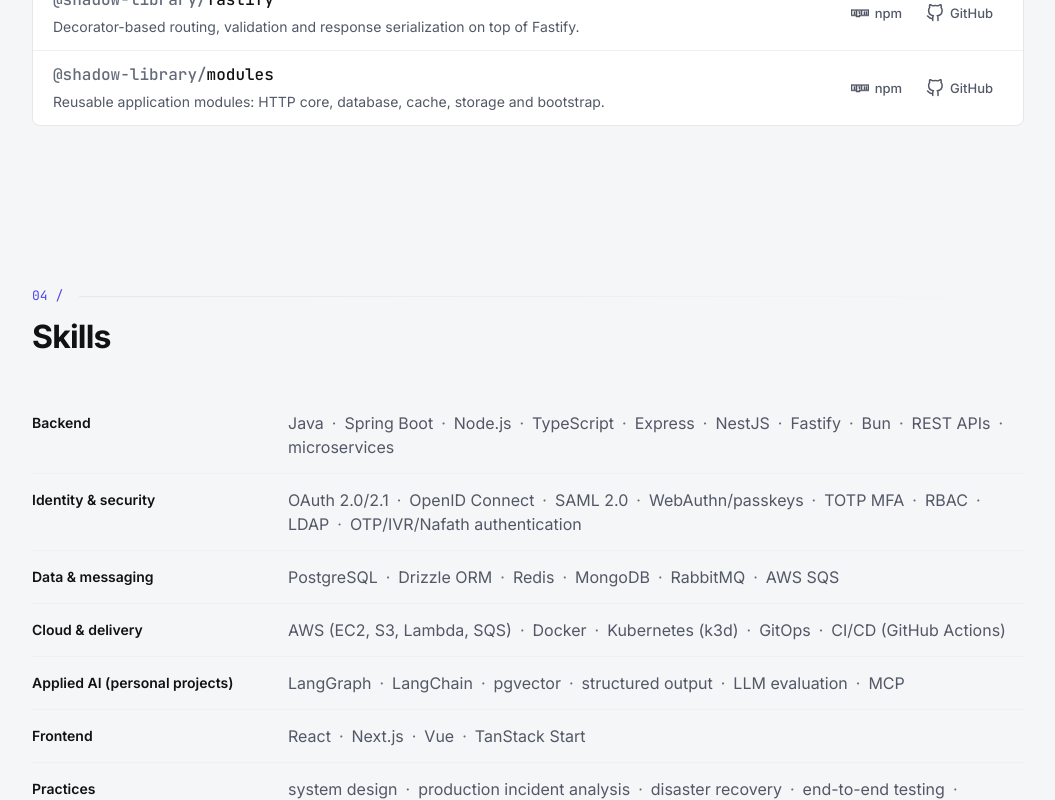
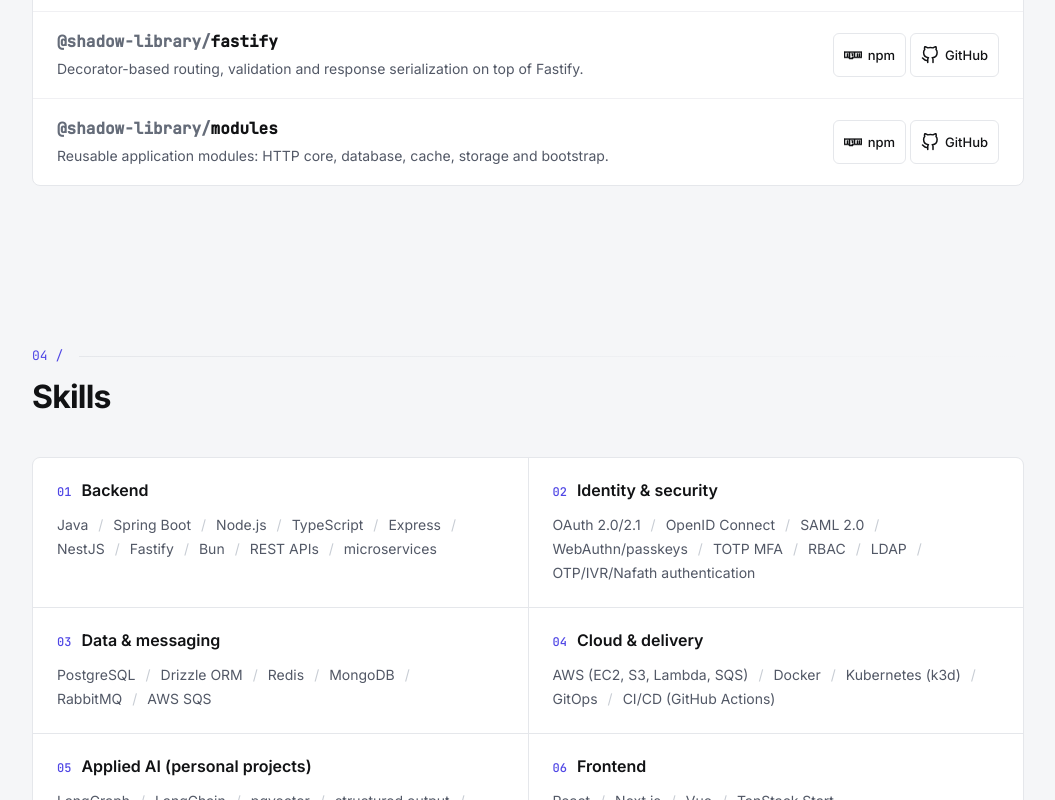
Before and after one commit to leanderpaul/leanderpaul.github.io, a Vue app: page / in a window 1280 px wide. Shown: the part 4000-4800 px from the top of the page, without its empty margins (112-1167 px from the left). Built offline with nearby package versions, Linux system fonts and the light colour scheme.

Commit message:
style(home): restyle skills grid and package rows
Co-Authored-By: Claude Opus 5.5 <noreply@anthropic.com>

```diff
--- a/src/pages/home/open-source.component.vue
+++ b/src/pages/home/open-source.component.vue
@@ -51,7 +51,12 @@ function splitScope(name: string): [string, string] {
   grid-template-columns: minmax(0, 1fr) auto;
   align-items: center;
   gap: 4px 24px;
-  padding: 12px 20px;
+  padding: 18px 24px;
+  transition: background-color var(--sh-duration-fast) var(--sh-ease-standard);
+}
+
+.package:hover {
+  background-color: var(--sh-surface-well);
 }
 
 .package:not(:last-child) {
@@ -62,7 +67,7 @@ function splitScope(name: string): [string, string] {
   font-family: var(--sh-font-mono);
   font-size: var(--sh-text-body-lg);
   line-height: var(--sh-text-body-lg--line-height);
-  font-weight: 500;
+  font-weight: 600;
   overflow-wrap: anywhere;
 }
 
@@ -96,8 +101,9 @@ function splitScope(name: string): [string, string] {
   font-size: var(--sh-text-body-sm);
   line-height: var(--sh-text-body-sm--line-height);
   font-weight: 500;
-  color: var(--sh-text-secondary);
+  color: var(--sh-text-primary);
   text-decoration: none;
+  border: var(--sh-border-width) solid var(--sh-border-default);
   transition:
     color var(--sh-duration-fast) var(--sh-ease-standard),
     background-color var(--sh-duration-fast) var(--sh-ease-standard);
@@ -125,12 +131,13 @@ function splitScope(name: string): [string, string] {
   }
 
   .links {
-    margin-left: -10px;
+    gap: 8px;
   }
 }
 
 @media (prefers-reduced-motion: reduce) {
-  .link {
+  .link,
+  .package {
     transition: none;
   }
 }
--- a/src/pages/home/skills.component.vue
+++ b/src/pages/home/skills.component.vue
@@ -7,53 +7,80 @@ import HomeSection from './home-section.component.vue';
 <template>
   <HomeSection id="skills" title="Skills">
     <div class="groups">
-      <div v-for="group in SKILL_GROUPS" :key="group.name" class="group">
+      <section v-for="group in SKILL_GROUPS" :key="group.name" class="group" :aria-label="group.name">
         <h3 class="name">{{ group.name }}</h3>
         <ul class="skills" role="list">
           <li v-for="skill in group.skills" :key="skill">{{ skill }}</li>
         </ul>
-      </div>
+      </section>
     </div>
   </HomeSection>
 </template>
 
 <style scoped>
-.group {
+.groups {
   display: grid;
-  grid-template-columns: 14rem minmax(0, 1fr);
-  gap: 4px 32px;
-  padding: 14px 0;
+  grid-template-columns: repeat(2, minmax(0, 1fr));
+  gap: 1px;
+  overflow: hidden;
+  border: var(--sh-border-width) solid var(--sh-border-default);
+  border-radius: var(--sh-radius-lg);
+  background: var(--sh-border-default);
+  counter-reset: skill-group;
 }
 
-.group:not(:last-child) {
-  border-bottom: var(--sh-border-width) solid var(--sh-border-subtle);
+.group {
+  padding: 20px 24px 22px;
+  background: var(--sh-surface-card);
+  counter-increment: skill-group;
+}
+
+.group:last-child:nth-child(odd) {
+  grid-column: 1 / -1;
 }
 
 .name {
-  font-size: var(--sh-text-body);
+  display: flex;
+  align-items: baseline;
+  gap: 10px;
+  font-size: var(--sh-text-body-lg);
   line-height: var(--sh-text-body-lg--line-height);
   font-weight: 600;
+}
+
+.name::before {
+  content: counter(skill-group, decimal-leading-zero);
+  font-family: var(--sh-font-mono);
+  font-size: var(--sh-text-caption);
+  font-weight: 500;
+  color: var(--sh-accent-text);
 }
 
 .skills {
   display: flex;
   flex-wrap: wrap;
-  margin: 0;
+  gap: 2px 0;
+  margin: 10px 0 0;
   padding: 0;
   list-style: none;
+  font-size: var(--sh-text-body);
+  line-height: 1.6;
   color: var(--sh-text-secondary);
 }
 
 .skills li:not(:last-child)::after {
-  content: '·' / '';
-  margin: 0 8px;
-  color: var(--sh-text-tertiary);
+  content: '/' / '';
+  margin: 0 10px;
+  color: var(--sh-border-strong);
 }
 
 @media (max-width: 768px) {
+  .groups {
+    grid-template-columns: minmax(0, 1fr);
+  }
+
   .group {
-    grid-template-columns: minmax(0, 1fr);
-    padding: 12px 0;
+    padding: 16px 18px 18px;
   }
 }
 </style>
```
